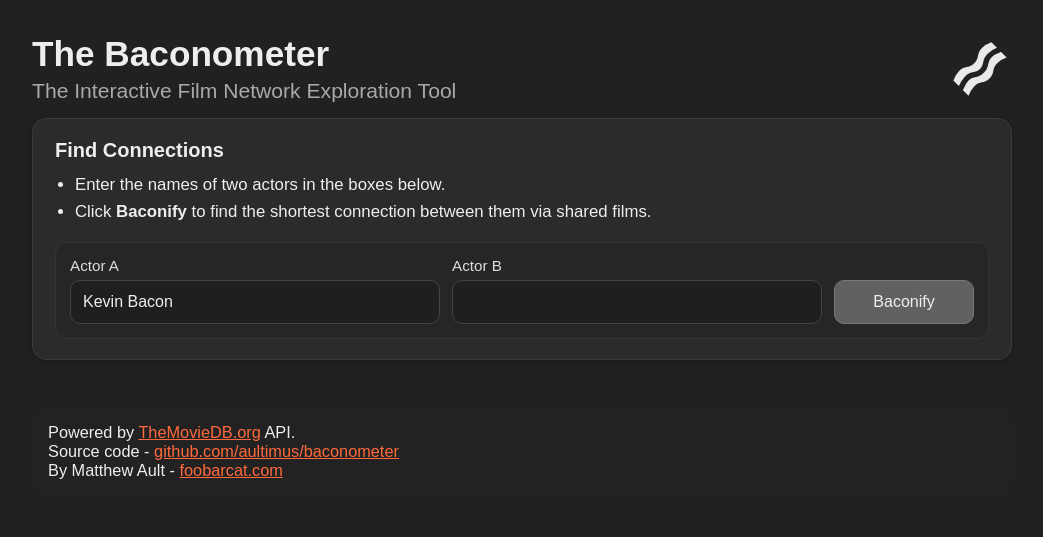
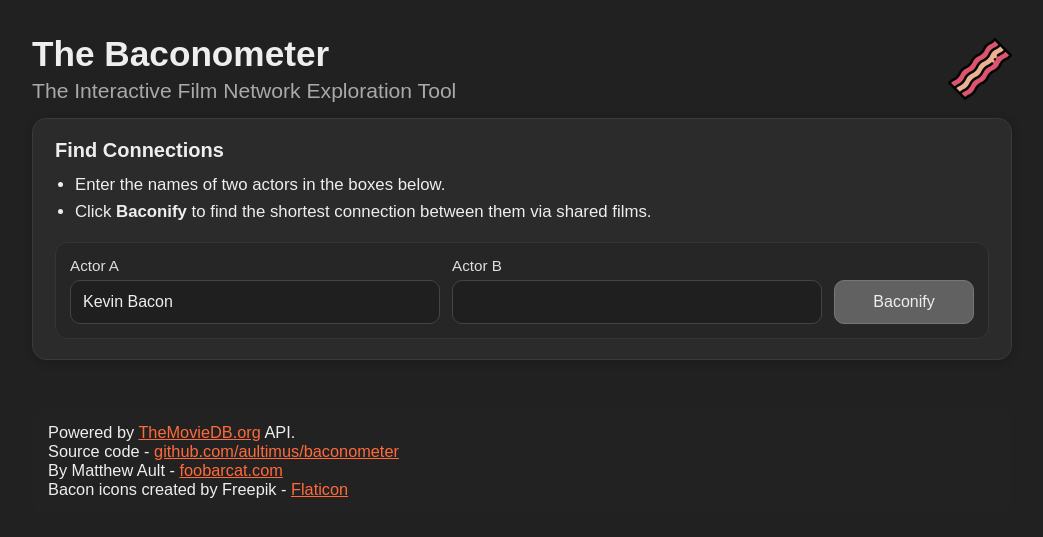
Before and after one commit to aultimus/baconometer, a Flask app: page / in a window 1280 px wide. Shown: the top 537 px of the page, without its empty margins (118-1161 px from the left). Run offline with Flask 3, Linux system fonts and the light colour scheme.

Commit message:
add colour bacon png as icon

```diff
--- a/src/baconometer/templates/baconify.html
+++ b/src/baconometer/templates/baconify.html
@@ -3,8 +3,7 @@
 <head>
     <meta charset="UTF-8">
     <meta name="viewport" content="width=device-width, initial-scale=1">
-    <link rel="icon" href="/static/bacon.svg" type="image/svg+xml">
-    <link rel="alternate icon" href="/static/bacon.svg">
+    <link rel="icon" href="/static/bacon_32.png" type="image/png">
     <title>The Baconometer</title>
     <style>
         body {
@@ -57,7 +56,6 @@
             width: 100%;
             height: 100%;
             display: block;
-            filter: invert(1);
             opacity: 0.9;
         }
 
@@ -285,7 +283,7 @@
                 <h1><a href="/">The Baconometer</a></h1>
                 <p class="tagline">The Interactive Film Network Exploration Tool</p>
             </div>
-            <div class="logo" aria-hidden="true"><a href="/"><img src="/static/bacon.svg" alt=""></a></div>
+            <div class="logo" aria-hidden="true"><a href="/"><img src="/static/bacon.png" alt=""></a></div>
         </div>
 
         <div class="card help">
@@ -418,6 +416,8 @@
                 <span>Source code - <a href="https://github.com/aultimus/baconometer" target="_blank">github.com/aultimus/baconometer</a></span>
                 <br>
                 <span>By Matthew Ault - <a href="https://foobarcat.com" target="_blank">foobarcat.com</a></span>
+                <br>
+                <span>Bacon icons created by Freepik - <a href="https://www.flaticon.com/free-icons/bacon" title="bacon icons" target="_blank">Flaticon</a></span>
             </div>
         </div>
     </footer>
```
Also changed, not shown: src/baconometer/static/bacon.png (added), src/baconometer/static/bacon_32.png (added).
